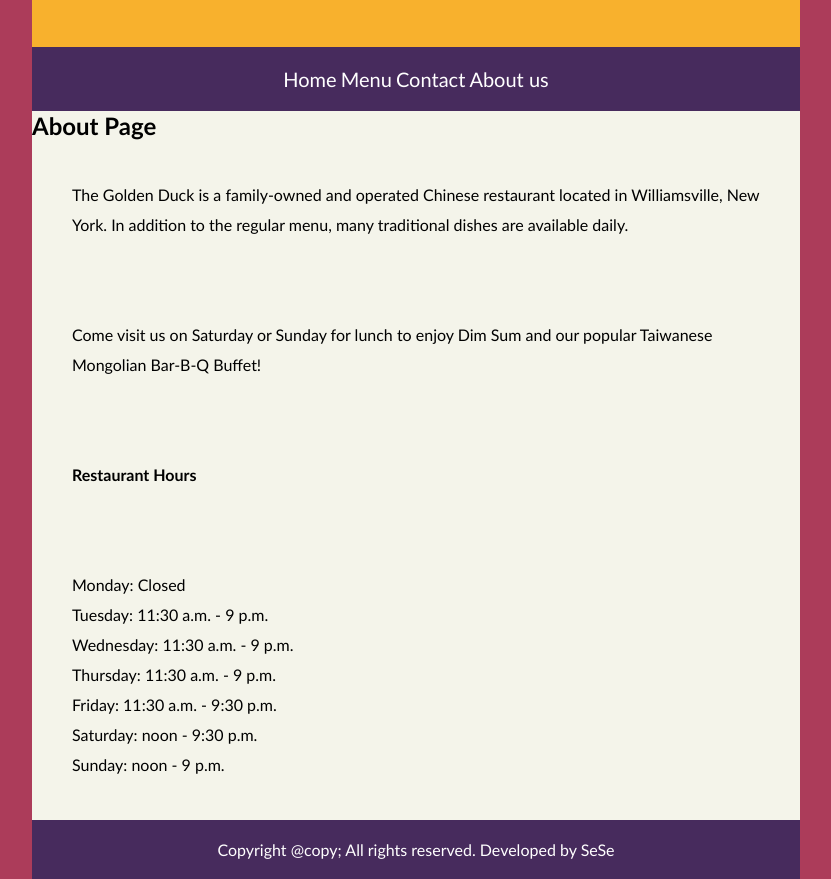
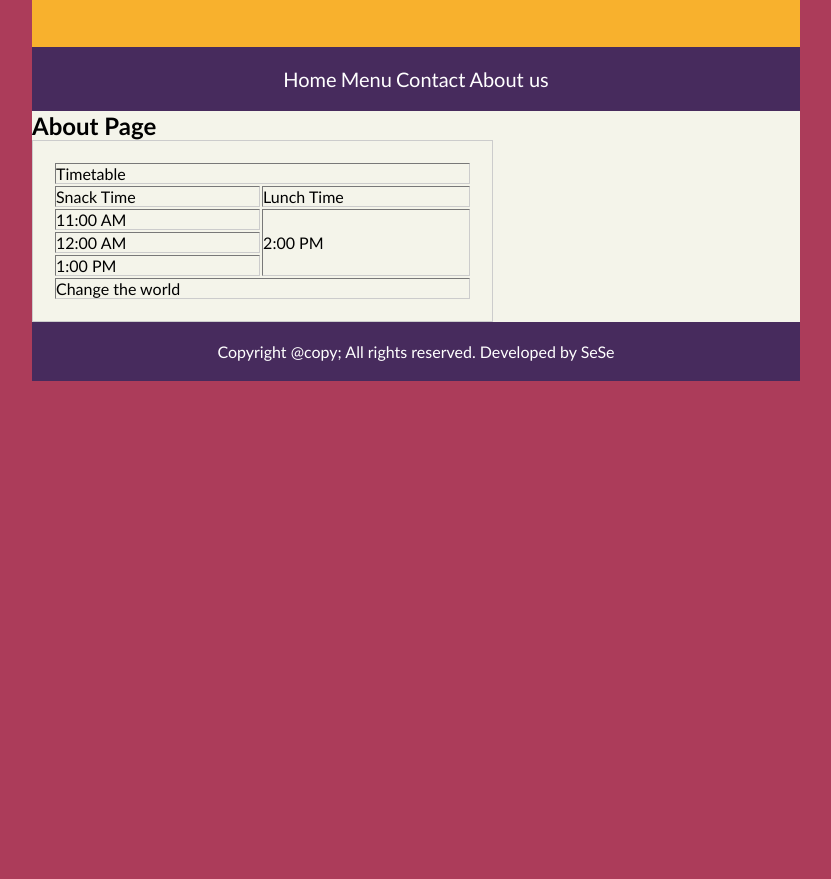
Before and after one commit to xeqol/Golden-Duck, a plain HTML site: page about.html in a window 1280 px wide. Shown: the part 163-1042 px from the top of the page, without its empty margins (224-1055 px from the left). After the commit the page ends 800 px from the top, so only its background shows below. Drawn offline with Linux system fonts and the light colour scheme.

Commit message:
Add files via upload
Signed-off-by: sese <kayoukokoikato@gmail.com>

```diff
--- a/about.html
+++ b/about.html
@@ -21,20 +21,32 @@
     </nav>
     <section>
         <h2>About Page</h2>
-        <p>The Golden Duck is a family-owned and operated Chinese restaurant located in Williamsville, New York. In addition to the regular menu, many traditional dishes are available daily.</p>
-        <p>Come visit us on Saturday or Sunday for lunch to enjoy Dim Sum and our popular Taiwanese Mongolian Bar-B-Q Buffet!</p>
-        <padding>
-            <h4>Restaurant Hours</h4>
-            </padding>
-        <p>
-            Monday: Closed <br>
-Tuesday: 11:30 a.m. - 9 p.m.<br>
-Wednesday: 11:30 a.m. - 9 p.m.<br>
-Thursday: 11:30 a.m. - 9 p.m.<br>
-Friday: 11:30 a.m. - 9:30 p.m.<br>
-Saturday: noon - 9:30 p.m.<br>
-Sunday: noon - 9 p.m.<br>
-        </p>
+        <table border=".">
+            <tr>
+            <td colspan="2">
+                Timetable
+                </td>
+            </tr>
+            <tr>
+                <td>Snack Time</td>
+                <td>Lunch Time</td>
+            </tr>
+            <tr>
+                <td>11:00 AM</td>
+                <td rowspan="3">2:00 PM</td>
+            </tr>
+            <tr>
+                <td>12:00 AM</td>
+            </tr>
+            <tr>
+                <td>1:00 PM</td>
+            </tr>
+            <tr>
+                <td colspan="2">
+                    Change the world
+                </td>
+            </tr>
+        </table>
     </section>
     <footer>
         <p>Copyright @copy; All rights reserved.
--- a/style.css
+++ b/style.css
@@ -56,7 +56,7 @@ table{
 }
 tr:hover{
     background-color: #f8b12d;
-    color:#472b5d
+    color:#472b5d;
     font-size: 18px;
 }
 footer{
@@ -66,3 +66,6 @@ footer{
     margin:0px 20%;
     padding: 20px;
 }
+table{
+    padding: 20px;
+}
```
Also changed, not shown: menu.html (+5 -4 lines).
